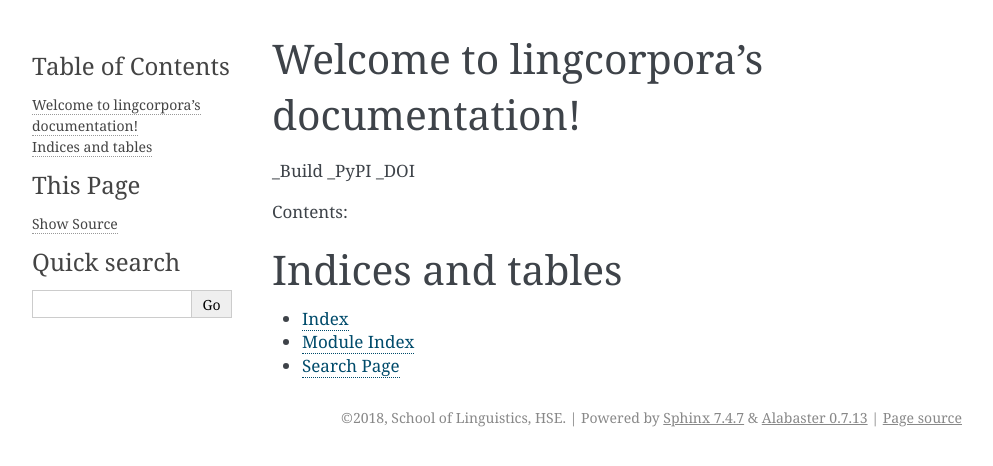
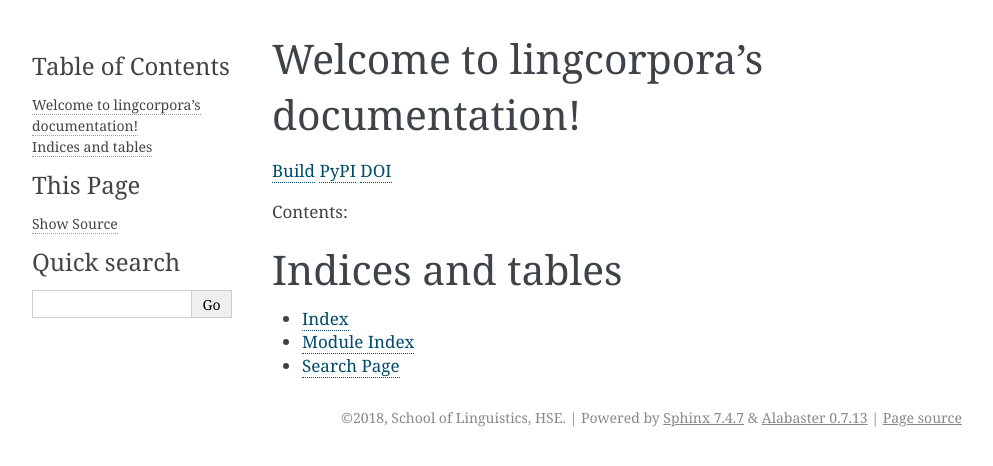
Before and after one commit to kategerasimenko/more_lingcopora, a Sphinx documentation site: the page built from source/index.rst, in a window 1280 px wide. Shown: the top 466 px of the page, without its empty margins (148-1141 px from the left). Built offline with Sphinx 7.4.7, drawn with Linux system fonts in a browser that asks for light colours.

Commit message:
fixed links

```diff
--- a/source/index.rst
+++ b/source/index.rst
@@ -5,7 +5,7 @@
 
 Welcome to lingcorpora's documentation!
 =======================================
-_Build _PyPI _DOI
+Build_ PyPI_ DOI_
 
 .. |Build| image:: https://ci.appveyor.com/api/projects/status/4f5i7bwypma1gp29/branch/master?svg=true
 .. _Build: https://ci.appveyor.com/project/kategerasimenko/lingcorpora-py
```
